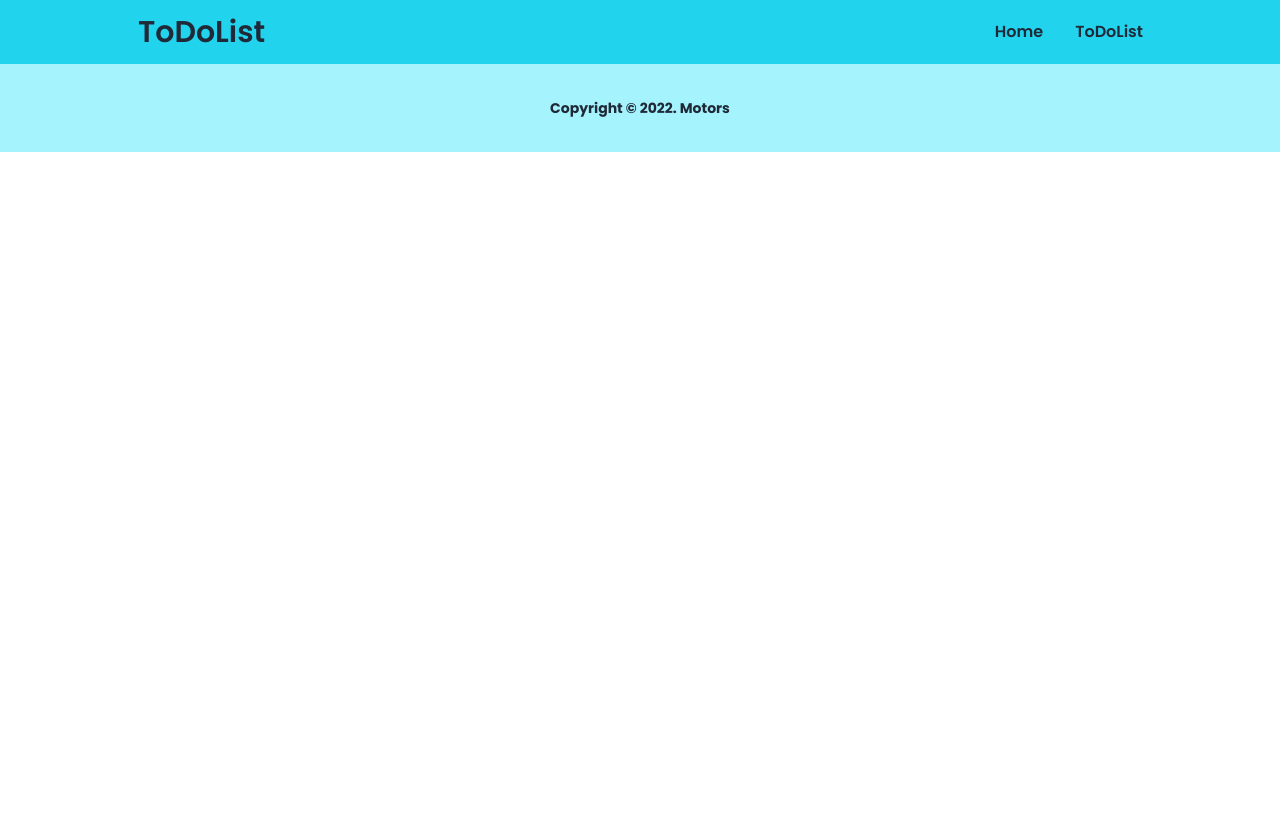
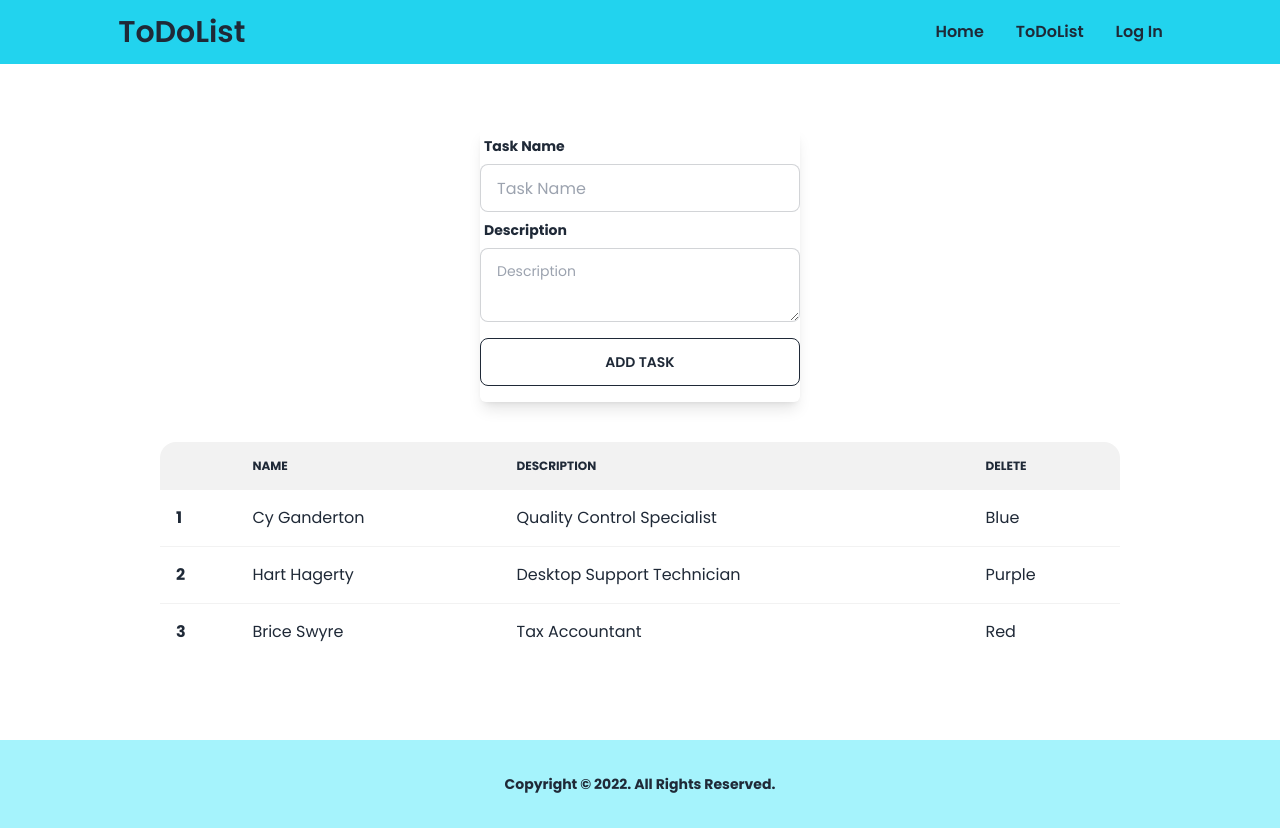
Before and after one commit to NishatFariza/to-do-app-client, a React (Create React App) app: page /todolist in a window 1280 px wide. Before the commit the page ends 800 px from the top, so only its background shows below. Built offline with nearby package versions, Linux system fonts and the light colour scheme; no server answers; sample sign-in values are in the browser's storage.

Commit message:
addToDo component add

```diff
--- a/src/App.js
+++ b/src/App.js
@@ -19,7 +19,7 @@ function App() {
         <Route path='/' element={<Home></Home>}></Route>
         <Route path='/login' element={<LogIn></LogIn>}></Route>
         <Route path='/signUp' element={<SignUp></SignUp>}></Route>
-        <Route path='toDoList' element={
+        <Route path='todolist' element={
           <RequireAuth>
             <AddToDo></AddToDo>
           </RequireAuth>
--- a/src/Pages/AddToDo/AddToDo.jsx
+++ b/src/Pages/AddToDo/AddToDo.jsx
@@ -1,11 +1,72 @@
-import React from 'react';
+import React from "react";
 
 const AddToDo = () => {
-    return (
+  return (
+    <div className="lg:w-9/12 w-11/12 mx-auto mt-16 mb-20">
+      <div className="my-10 lg:w-4/12 w-11/12 mx-auto flex items-center justify-center shadow-lg rounded-md">
         <div>
+          <div class="form-control w-full max-w-xs">
+            <label class="label">
+              <span class="label-text font-bold">Task Name</span>
+            </label>
+            <input
+              type="text"
+              placeholder="Task Name"
+              class="input input-bordered w-full max-w-xs"
+            />
+          </div>
+          <div class="form-control w-full max-w-xs">
+            <label class="label">
+              <span class="label-text font-bold">Description</span>
+            </label>
+            <textarea
+              class="textarea textarea-bordered"
+              placeholder="Description"
+            ></textarea>
+          </div>
+          <input
+            className="btn btn-outline my-4 w-full"
+            type="submit"
+            value="Add Task"
+          />
+        </div>
+      </div>
+      <div class="overflow-x-auto">
+        <table class="table w-full">
+          <thead>
+            <tr>
+              <th></th>
+              <th>Name</th>
+              <th>description</th>
+              <th>Delete</th>
+            </tr>
+          </thead>
+          <tbody>
+            <tr>
+              <th>1</th>
+              <td>Cy Ganderton</td>
+              <td>Quality Control Specialist</td>
+              <td>Blue</td>
+            </tr>
 
-        </div>
-    );
+            <tr class="hover">
+              <th>2</th>
+              <td>Hart Hagerty</td>
+              <td>Desktop Support Technician</td>
+              <td>Purple</td>
+            </tr>
+
+            <tr>
+              <th>3</th>
+              <td>Brice Swyre</td>
+              <td>Tax Accountant</td>
+              <td>Red</td>
+            </tr>
+          </tbody>
+        </table>
+      </div>
+    </div>
+  );
 };
 
 export default AddToDo;
--- a/src/Pages/Shared/Footer/Footer.jsx
+++ b/src/Pages/Shared/Footer/Footer.jsx
@@ -7,7 +7,7 @@ const Footer = () => {
     <div className="py-8 bg-cyan-200">
       <div className="w-11/12 text-center mx-auto">
         <small className="footer-text sm:text-sm text-xs font-bold">
-          Copyright &copy; {year}. Motors
+          Copyright &copy; {year}. All Rights Reserved.
         </small>
       </div>
     </div>
--- a/src/Pages/Shared/Header/Header.jsx
+++ b/src/Pages/Shared/Header/Header.jsx
@@ -1,7 +1,10 @@
 import React from "react";
+import { useAuthState } from "react-firebase-hooks/auth";
 import { Link } from "react-router-dom";
+import auth from "../../../firebase.init";
 
 const Header = () => {
+  const [user] = useAuthState(auth);
   return (
     <div class="navbar bg-cyan-400 lg:justify-around justify-between">
       <div class="navbar-start">
@@ -30,8 +33,17 @@ const Header = () => {
               <Link to="/">Home</Link>
             </li>
             <li>
-              <Link to="/toDoList">ToDoList</Link>
+              <Link to="/todolist">ToDoList</Link>
             </li>
+            {user ? (
+              <li>
+                <Link to="/login">Log Out</Link>
+              </li>
+            ) : (
+              <li>
+                <Link to="/login">Log In</Link>
+              </li>
+            )}
           </ul>
         </div>
         <Link to="/" class="btn btn-ghost normal-case text-3xl">
@@ -44,9 +56,11 @@ const Header = () => {
             <Link to="/">Home</Link>
           </li>
           <li>
-            <Link to="/login">ToDoList</Link>
+            <Link to="/todolist">ToDoList</Link>
           </li>
-
+          <li>
+            <Link to="/login">Log In</Link>
+          </li>
         </ul>
       </div>
     </div>
--- a/src/Pages/Shared/Loading/Loading.jsx
+++ b/src/Pages/Shared/Loading/Loading.jsx
@@ -2,7 +2,7 @@ import React from "react";
 
 const Loading = () => {
   return (
-    <div>
+    <div className="h-[50vh] flex justify-center items-center">
       <button class="btn loading">loading</button>
     </div>
   );
```
